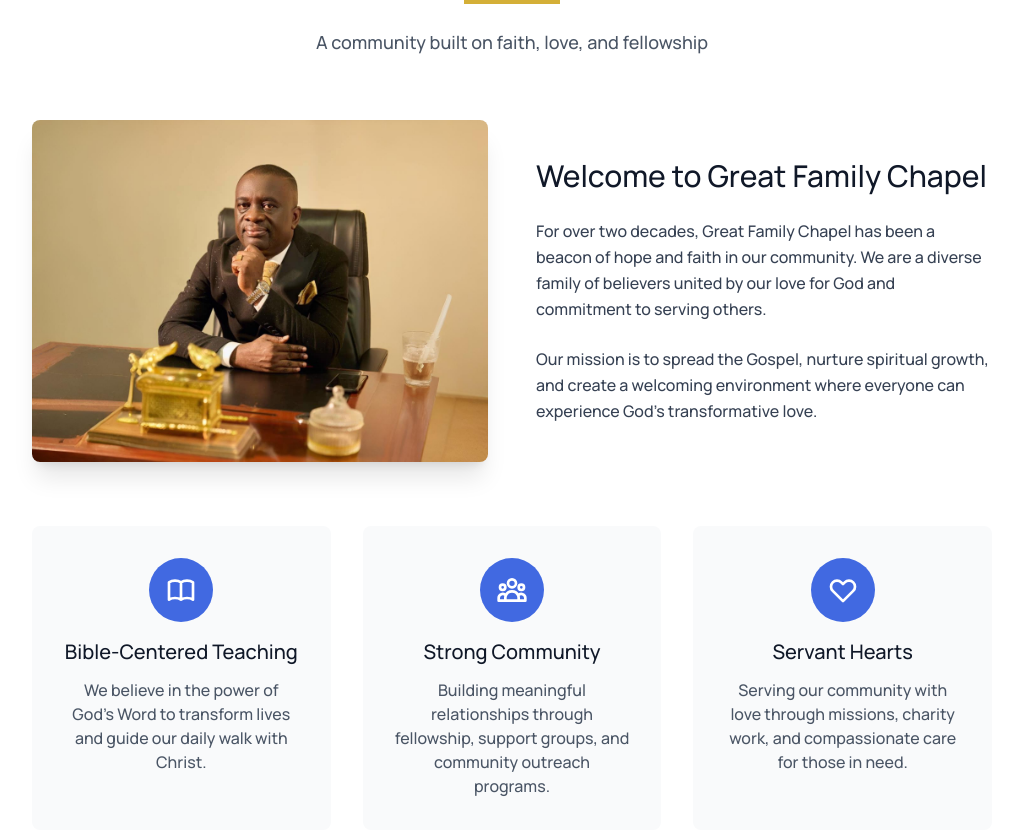
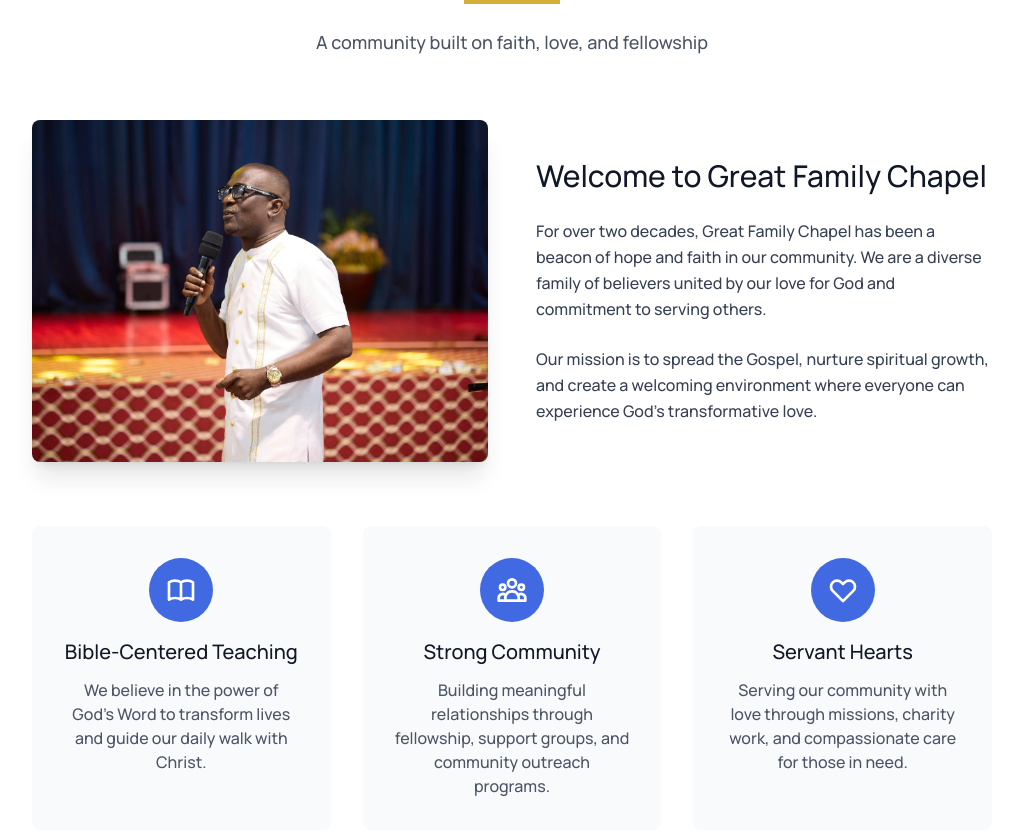
Before and after one commit to davidakuffo/Greatfamilychap-, a React (Vite) app: page / in a window 1280 px wide. Shown: the part 1040-1874 px from the top of the page, without its empty margins (128-1146 px from the left). Built offline with nearby package versions, Linux system fonts and the light colour scheme.

Commit message:
Change of Picture

```diff
--- a/src/components/About_Us.jsx
+++ b/src/components/About_Us.jsx
@@ -22,7 +22,7 @@
           <div className='order-2 md:order-1'>
             <div className='relative overflow-hidden rounded-lg shadow-xl aspect-4/3'>
               <img
-                src={assets.Papa}
+                src={assets.img_3I5A9345}
                 alt='Church Community'
                 className='w-full h-full object-cover hover:scale-105 transition-transform duration-500'
               />
```
